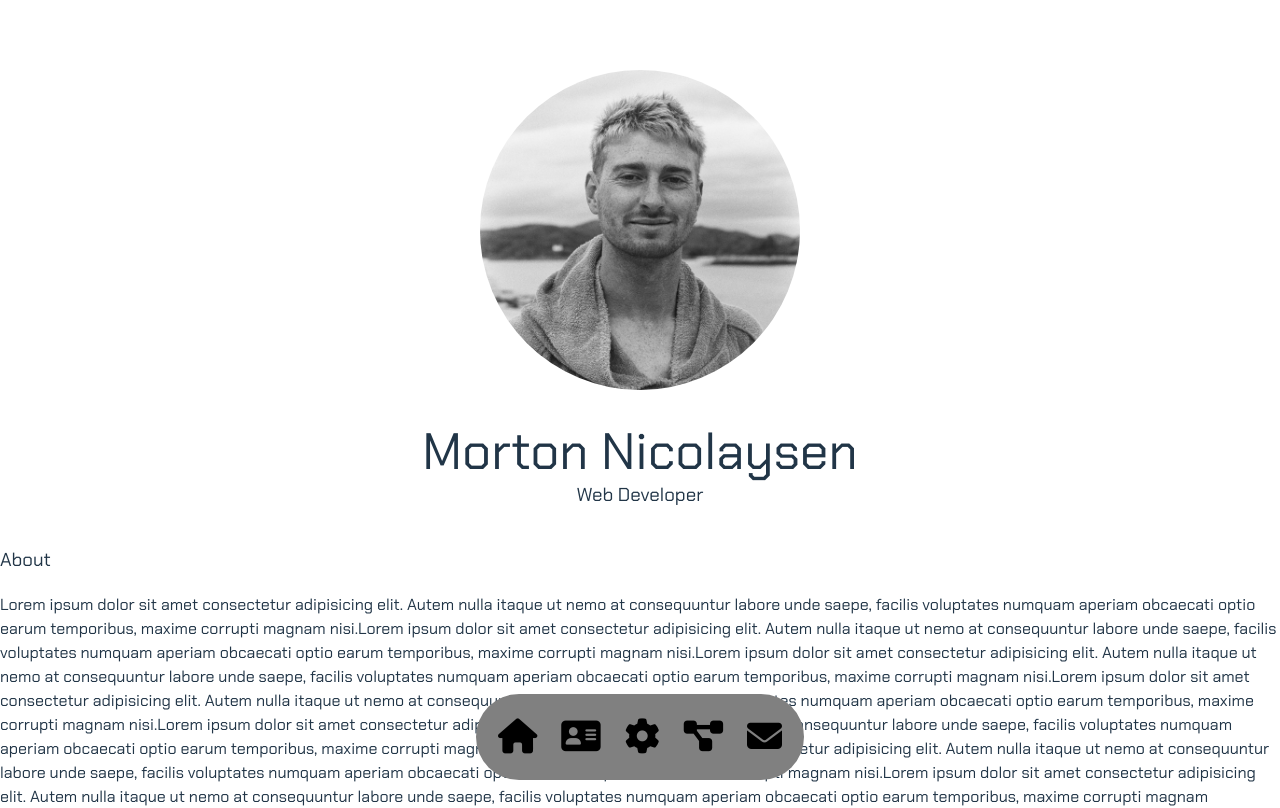
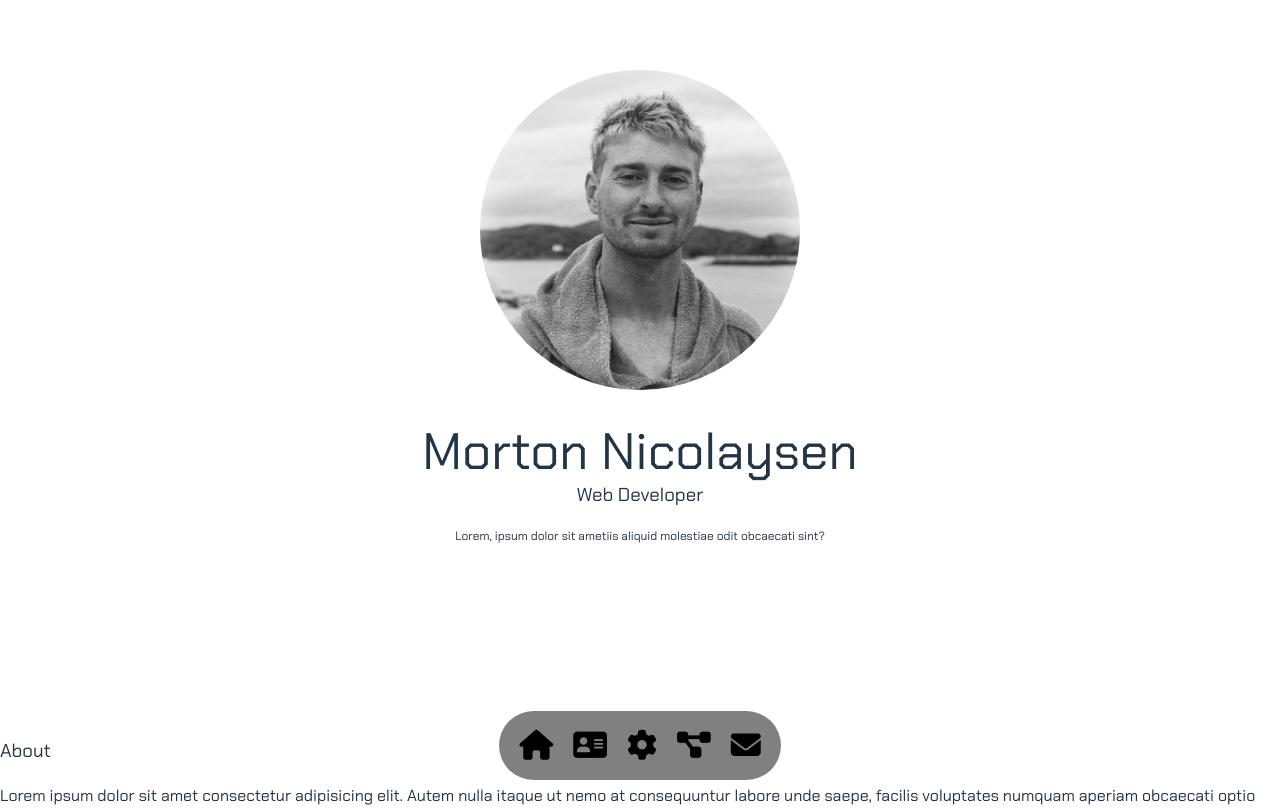
Before and after one commit to MNicolaysen/portfolio-site, a React (Vite) app in the folder portfolio-site/: page / in a window 1280 px wide. Shown: the top 808 px of the page. Built offline with nearby package versions, Linux system fonts and the light colour scheme.

Commit message:
added p to header

```diff
--- a/portfolio-site/src/components/Header.css
+++ b/portfolio-site/src/components/Header.css
@@ -2,6 +2,7 @@
   margin-top: 70px;
   display: grid;
   place-items: center;
+  margin-bottom: 180px;
 }
 
 .profile-pic {
@@ -21,6 +22,12 @@
   margin-top: 0px;
 }
 
+p {
+  margin-top: 0px;
+  text-align: center;
+  font-size: 12px;
+}
+
 .btn {
   margin-right: 10px;
 }
--- a/portfolio-site/src/components/Header.jsx
+++ b/portfolio-site/src/components/Header.jsx
@@ -6,6 +6,7 @@ export default function Header() {
       <img className="profile-pic" src="./src/components/images/db099441-213f-46a9-81c0-97d76adb2c6f.JPG" alt="profile-pic" />
       <h1 className="heading">Morton Nicolaysen</h1>
       <h3 className="subheading">Web Developer</h3>
+      <p>Lorem, ipsum dolor sit ametiis aliquid molestiae odit obcaecati sint?</p>
     </div>
   );
 }
--- a/portfolio-site/src/components/Navbar.css
+++ b/portfolio-site/src/components/Navbar.css
@@ -18,9 +18,10 @@
 }
 
 .navbar-btn {
-  padding: 10px 12px;
-  font-size: 35px;
+  padding: 5px 10px;
+  font-size: 30px;
   background-color: transparent;
   border-style: none;
   text-decoration: none;
+  color: black;
 }
```
